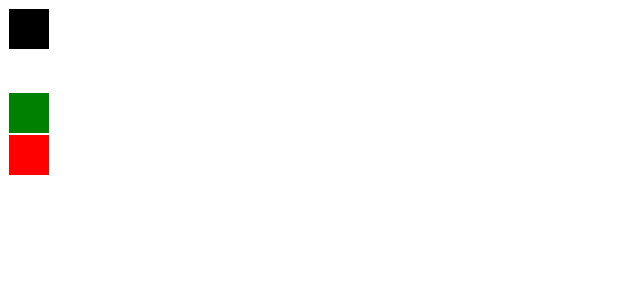
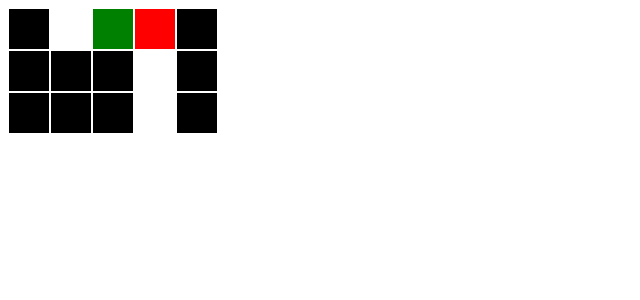
Before and after one commit to j-pcgoncalves/pathfinding_algo, a React (Vite) app: page / in a window 1280 px wide. Shown: the top 300 px of the page, without its empty margins (0-640 px from the left). Built offline with nearby package versions, Linux system fonts and the light colour scheme.

Commit message:
style a maze row

```diff
--- a/src/App.css
+++ b/src/App.css
@@ -1,3 +1,8 @@
+.row {
+  display: flex;
+  flex-direction: row;
+}
+
 .cell {
   width: 40px;
   height: 40px;
--- a/src/MazeGrid.jsx
+++ b/src/MazeGrid.jsx
@@ -3,10 +3,27 @@ import './App.css'
 export default function MazeGrid() {
   return (
     <div>
-      <div className='cell wall'></div>
-      <div className='cell path'></div>
-      <div className='cell start'></div>
-      <div className='cell end'></div>
+      <div className='row'>
+        <div className='cell wall'></div>
+        <div className='cell path'></div>
+        <div className='cell start'></div>
+        <div className='cell end'></div>
+        <div className='cell wall'></div>
+      </div>
+      <div className='row'>
+        <div className='cell wall'></div>
+        <div className='cell wall'></div>
+        <div className='cell wall'></div>
+        <div className='cell path'></div>
+        <div className='cell wall'></div>
+      </div>
+      <div className='row'>
+        <div className='cell wall'></div>
+        <div className='cell wall'></div>
+        <div className='cell wall'></div>
+        <div className='cell path'></div>
+        <div className='cell wall'></div>
+      </div>
     </div>
   )
 }
```
